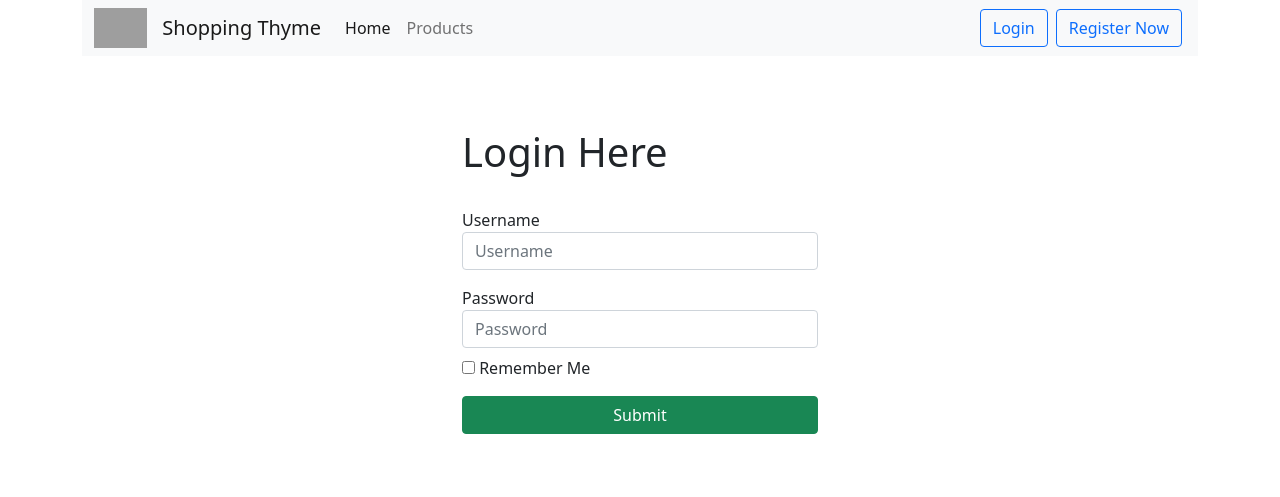
After one commit to davidparker333/Flask-eCom, a Flask app: page /auth/login in a window 1280 px wide. The commit adds this page. Shown: the top 497 px of the page. Run offline with Flask 2, Linux system fonts and the light colour scheme; some libraries are stand-ins or nearby versions; grey boxes are pictures that could not be loaded.

Commit message:
auth bp working

```diff
--- a/app/blueprints/auth/models.py
+++ b/app/blueprints/auth/models.py
@@ -8,7 +8,7 @@ def load_user(user_id):
 
 class User(db.Model, UserMixin):
 
-    user_id = db.Column(db.Integer, primary_key=True)
+    id = db.Column(db.Integer, primary_key=True)
     fname = db.Column(db.String(30), nullable=False)
     lname = db.Column(db.String(50), nullable=False)
     username = db.Column(db.String(50), nullable=False, unique=True)
--- a/app/blueprints/auth/routes.py
+++ b/app/blueprints/auth/routes.py
@@ -41,3 +41,30 @@ def register():
         return redirect(url_for('main.index'))
 
     return render_template('register.html', title=title, form=form)
+
+@auth.route('/login', methods=['GET', 'POST'])
+def login():
+    title = 'Login'
+    form = LoginForm()
+
+    if request.method == 'POST' and form.validate_on_submit():
+        username = form.username.data
+        password = form.password.data
+
+        user = User.query.filter_by(username=username).first()
+
+        if user is None or not check_password_hash(user.password, password):
+            flash("Incorrect username or password. Please try again", 'danger')
+            return redirect(url_for('auth.login'))
+
+        login_user(user, remember=form.remember_me.data)
+        flash("You have successfully logged in", 'success')
+        return redirect(url_for('main.index'))
+
+    return render_template('login.html', form=form, title=title)
+
+@auth.route('/logout')
+def logout():
+    logout_user()
+    flash("You have successfully been logged out", 'warning')
+    return redirect(url_for('main.index'))
--- /dev/null
+++ b/app/templates/login.html
@@ -0,0 +1,33 @@
+{% extends 'base.html' %}
+
+{% block content %}
+
+<div class="row">
+    <div class="col-12 col-sm-2 col-md-4"></div>
+    <div class="col-12 col-sm-8 col-md-4 my-5">
+
+        <h1 class="my-4">Login Here</h1>
+
+        <form action="" method="POST">
+            {{ form.hidden_tag() }}
+            <div class="form-group d-flex flex-column justify-content-center">
+                <fieldset class="my-2">
+                    {{ form.username.label }}
+                    {{ form.username(class='form-control', placeholder='Username') }}
+                </fieldset>
+                <fieldset class="my-2">
+                    {{ form.password.label }}
+                    {{ form.password(class='form-control', placeholder='Password') }}
+                </fieldset>
+                <fieldset>
+                    {{ form.remember_me(class='check-input') }}
+                    {{ form.remember_me.label(class='form-check-label') }}
+                </fieldset>
+                {{ form.submit(class='btn btn-success my-3') }}
+            </div>
+        </form>
+    </div>
+    <div class="col-12 col-sm-2 col-md-4"></div>
+</div>
+
+{% endblock content %}
--- a/app/templates/nav.html
+++ b/app/templates/nav.html
@@ -25,16 +25,13 @@
             <i class="fas fa-user"></i>
             </a>
             <ul class="dropdown-menu" aria-labelledby="navbarDropdown">
-              <li><a class="dropdown-item" href="#">Action</a></li>
-              <li><a class="dropdown-item" href="#">Another action</a></li>
-              <li><hr class="dropdown-divider"></li>
-              <li><a class="dropdown-item" href="#">Something else here</a></li>
+              <li><a class="dropdown-item" href="{{ url_for('auth.logout') }}">Logout</a></li>
             </ul>
           </li>
         </form>
         {% else %}
         <form class="d-flex">
-            <a href="#"><button type="button" class="btn btn-outline-primary mx-1">Login</button></a>
+            <a href="{{ url_for('auth.login') }}"><button type="button" class="btn btn-outline-primary mx-1">Login</button></a>
             <a href="{{ url_for('auth.register') }}"><button type="button" class="btn btn-outline-primary mx-1">Register Now</button></a>
         </form>
         {% endif %}
```
Also changed, not shown: migrations/versions/1acb794a5103_.py (renamed from migrations/versions/1ebfdaa22467_.py, +5 -5 lines), app.db.
